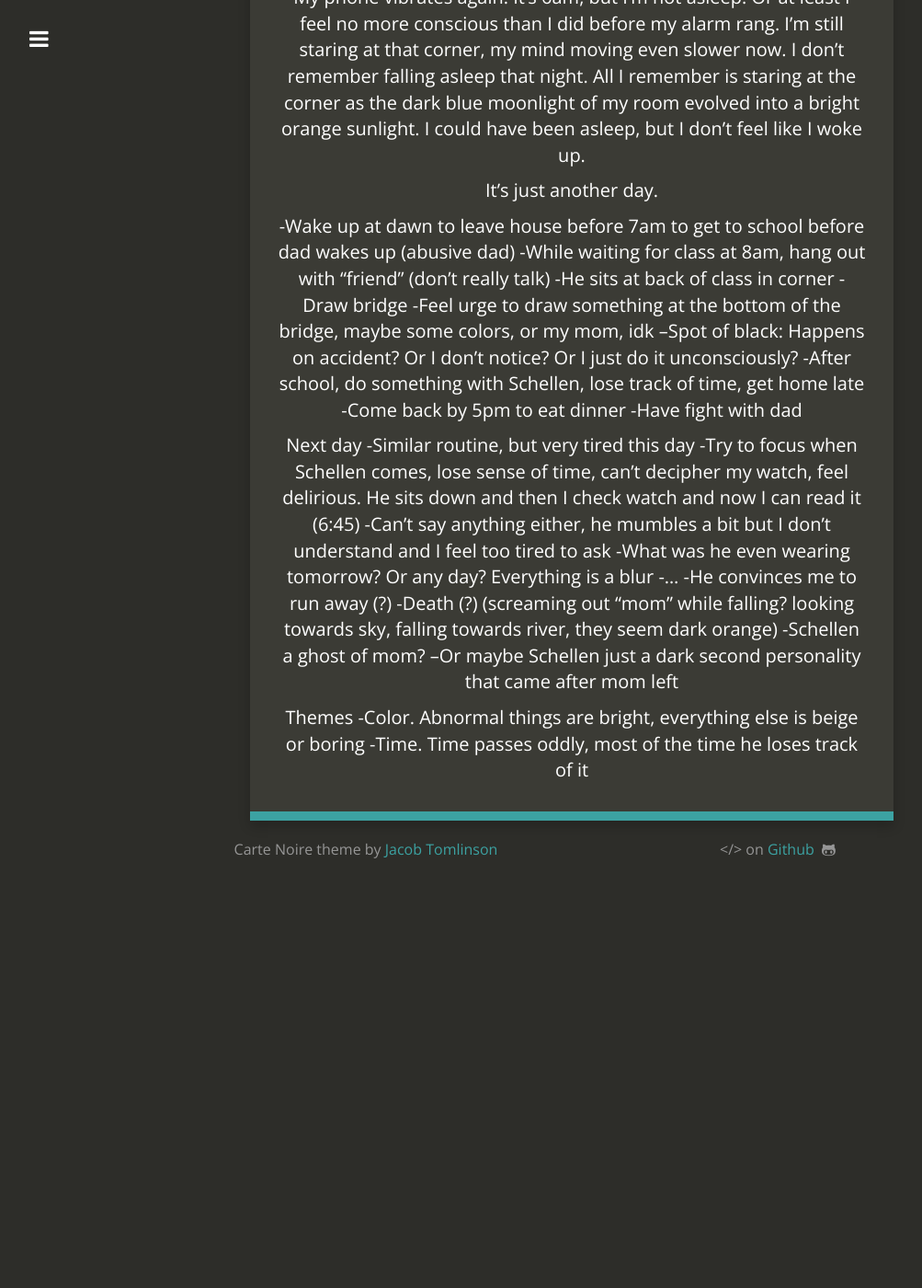
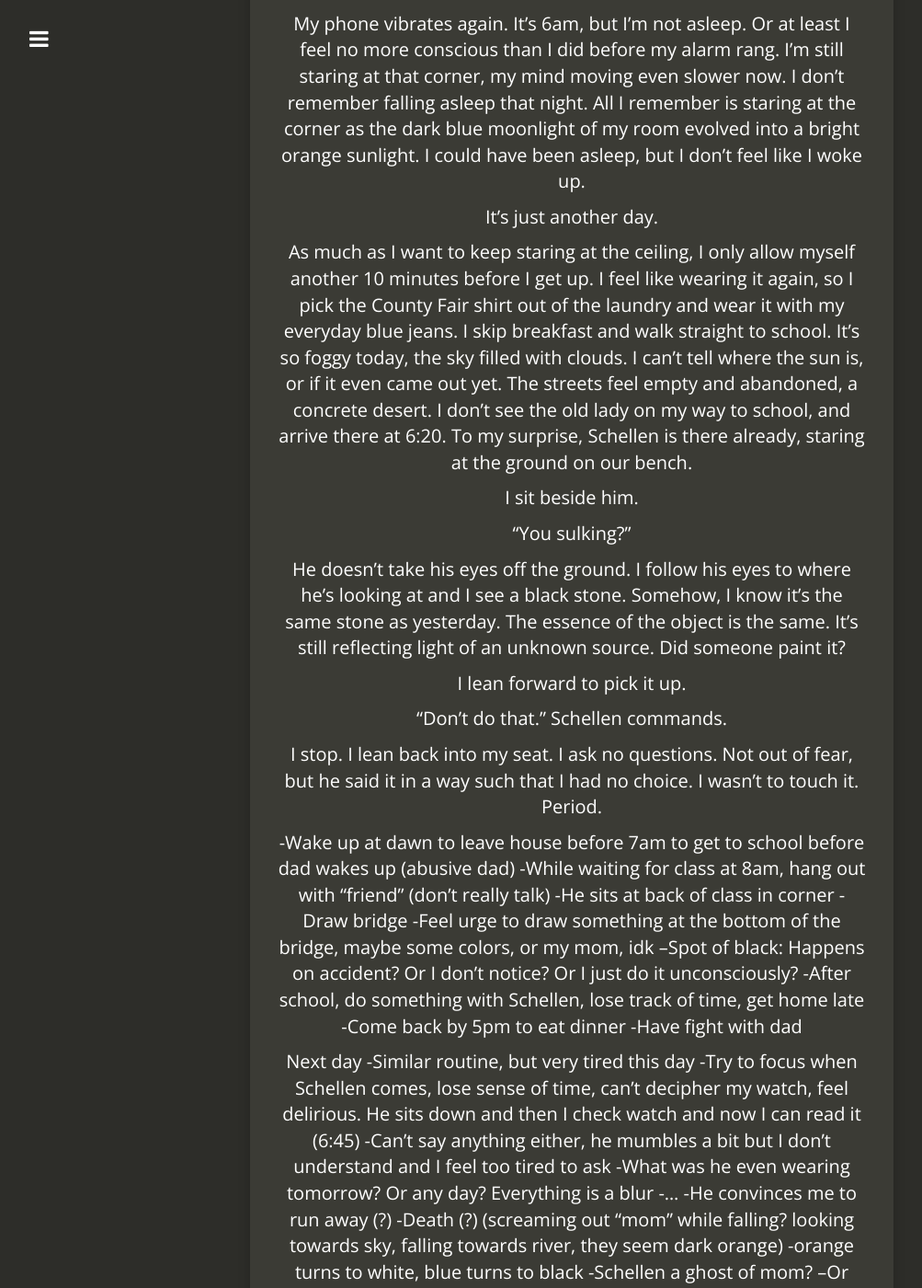
Before and after one commit to jacobtomlinson/carte-noire, a Jekyll site: the page built from drafts/untitled.md, in a window 1280 px wide and 1400 px high, scrolled down 9204 px. Shown: the whole window at 92% size, without its empty margins (18-1021 px from the left). Built offline with Jekyll 4.4.1, drawn with Linux system fonts in a browser that asks for light colours; nearby versions of some CDN libraries; our own code applies the rules of GitHub Pages for plain Markdown files; before the commit the page ends 10158 px from its top, so only the background shows below that; some of the changed text lies outside the part shown.

Commit message:
Add waking up and morning, untitled short story.

```diff
--- a/drafts/untitled.md
+++ b/drafts/untitled.md
@@ -12,7 +12,7 @@ My dad doesn't care, of course. Maybe he'd be happy if I got robbed. I think the
 
 The walk is pretty uneventful. There's a Chinese lady with a cart who walks the opposite direction as me every day. We do a little nod of acknowledgement to each other as we passed and go on our merry way. I do wonder what her story is, what would happen if I tried talking to her. I imagine the scenario in my head as I walk. Would she be friendly? She seems friendly enough, but maybe she wouldn't be in the mood to talk. Should I even assume she speaks English? Why does she leave her house at exactly 6:30am every day? Does she even have a house? I realize I think about this every day. Yet my behavior doesn't change. I then arrive at the front of my school. I always forget how close it is, and how easily I lose myself in my thoughts while walking. The same thoughts. The school bus doesn't even bother stopping by my neighborhood since all the kids just walk. Not that I would take it if it did.
 
-I check my watch, and it's 6:40. Man, I think, I've gotten pretty good at maintaining this schedule. Probably because if I left any later, I'd risk an injury. The administrators get in around 7 or 7:15, so I relax on the outside in the meantime. There's a faded wooden bench outside the gate facing the street, and I sit there, on the right side, waiting.  Like clockwork, at 6:45, Schellen sits down on the bench next to me, on the left side. He's wearing a vest over a v-neck, baggy jeans, and some Reeboks. I never notice where he comes from, and he manages to show up right when my mind starts drifting too far to pay close attention. This morning, I lost focus looking at this blue stone on the grass in front of me. To be fair, I'd never seen a stone so blue before. It shone a strong, smooth azure blue, and even though it was a gloomy day, it felt like the sun was reflecting off of it and the color was channeling straight into my eyes.
+I check my watch, and it's 6:40. Man, I think, I've gotten pretty good at maintaining this schedule. Probably because if I left any later, I'd risk an injury. The administrators get in around 7 or 7:15, so I relax on the outside in the meantime. There's a faded wooden bench outside the gate facing the street, and I sit there, on the right side, waiting.  Like clockwork, at 6:45, Schellen sits down on the bench next to me, on the left side. He's wearing a vest over a v-neck, baggy jeans, and some Reeboks. I never notice where he comes from, and he manages to show up right when my mind starts drifting too far to pay close attention. I lose focus looking at this blue stone on the grass in front of me. I'd never seen a stone so blue before. It shone a strong, smooth azure blue, and even though it was a gloomy day, it feels like the sun was reflecting off of it and the color was channeling straight into my eyes.
 
 "Hey." I say
 
@@ -90,7 +90,7 @@ He sprung up and his facial expression mutated into rage (now that's something I
 
 His voice rang in my ears. I didn't respond. I mean, I knew what was going to happen.
 
-He beat me with a fury I hadn't felt, physically or emotionally, since mom left. Most times, it's like he beats me out of boredom, or like it's a routine he abides by. Tonight was different.
+I didn't eat dinner that night. He beat me with a fury I hadn't felt, physically or emotionally, since mom left. Most times, it's like he beats me out of boredom, or like it's a routine he abides by. Tonight was different.
 
 As I lay on my back and endured his swings of rage, my mind wandered back to the train. Its dull, orange hull, the blue abandoned houses in the background.. The image consumed my mind. I dreamt of standing in its wake, and as it makes contact, absorbing it into myself. Diffusion. Like my chest opens up and it funnels itself into my soul. I dreamt of the emptiness in me being fulfilled with urgency. I dreamt of romance, of rancor, of nirvana and of death.
 
@@ -98,6 +98,19 @@ My phone vibrates again. It's 6am, but I'm not asleep. Or at least I feel no mor
 
 It's just another day.
 
+As much as I want to keep staring at the ceiling, I only allow myself another 10 minutes before I get up. I feel like wearing it again, so I pick the County Fair shirt out of the laundry and wear it with my everyday blue jeans. I skip breakfast and walk straight to school. It's so foggy today, the sky filled with clouds. I can't tell where the sun is, or if it even came out yet. The streets feel empty and abandoned, a concrete desert. I don't see the old lady on my way to school, and arrive there at 6:20. To my surprise, Schellen is there already, staring at the ground on our bench.
+
+I sit beside him.
+
+"You sulking?"
+
+He doesn't take his eyes off the ground. I follow his eyes to where he's looking at and I see a black stone. Somehow, I know it's the same stone as yesterday. The essence of the object is the same. It's still reflecting light of an unknown source. Did someone paint it?
+
+I lean forward to pick it up.
+
+"Don't do that." Schellen commands.
+
+I stop. I lean back into my seat. I ask no questions. Not out of fear, but he said it in a way such that I had no choice. I wasn't to touch it. Period.
 
 -Wake up at dawn to leave house before 7am to get to school before dad wakes up (abusive dad)
 -While waiting for class at 8am, hang out with "friend" (don't really talk)
@@ -117,9 +130,13 @@ Next day
 -...
 -He convinces me to run away (?)
 -Death (?) (screaming out "mom" while falling? looking towards sky, falling towards river, they seem dark orange)
+-orange turns to white, blue turns to black
 -Schellen a ghost of mom?
 --Or maybe Schellen just a dark second personality that came after mom left
 
 Themes
 -Color. Abnormal things are bright, everything else is beige or boring
 -Time. Time passes oddly, most of the time he loses track of it
+
+Notes
+-Should it be sunny the first day? Need a difference in weather? But then how does the rock reflecting light factor in
```
